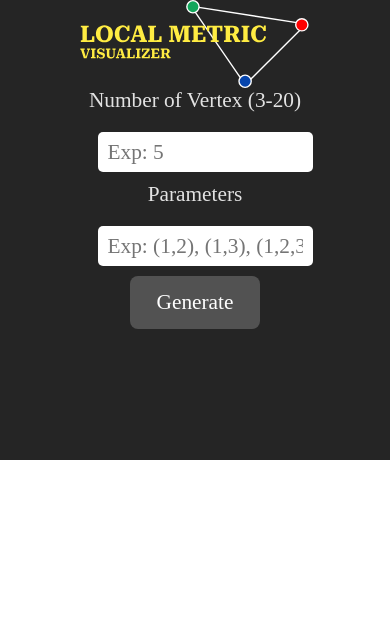
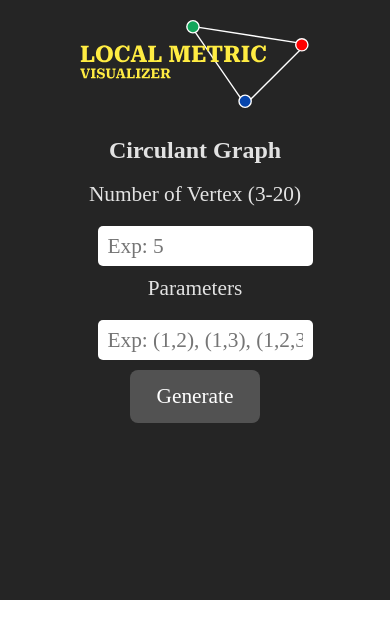
Before and after one commit to alif338/local-metric-visualizer, a React (Vite) app: page / in a window 390 px wide. Shown: the top 638 px of the page. Built offline with nearby package versions, Linux system fonts and the light colour scheme.

Commit message:
small changes for mobile view

```diff
--- a/src/App.jsx
+++ b/src/App.jsx
@@ -27,6 +27,7 @@ function App() {
       <div id='main'>
         <div className='row-logo'>
           <img src={logo} alt='logo' />
+          <h2>Circulant Graph</h2>
         </div>
         <div className='input-content'>
           <form onSubmit={handleGenerate}>
--- a/src/styles.scss
+++ b/src/styles.scss
@@ -14,6 +14,7 @@
 
     .row-logo {
       display: flex;
+      gap: 40px;
 
       img {
         width: 230px;
@@ -91,6 +92,7 @@
 @media screen and (max-width: 800px) {
   .App {
     flex-direction: column;
+    height: 100%;
 
     #main {
       width: 100vw;
@@ -98,7 +100,10 @@
       padding: 0;
 
       .row-logo {
-        justify-content: center;
+        margin-top: 20px;
+        align-items: center;
+        gap: 10px;
+        flex-direction: column;
       }
 
       .input-content {
@@ -121,7 +126,7 @@
 
     #visualizer {
       width: 100vw;
-      height: 500px;
+      height: 600px;
     }
   }
 
```
